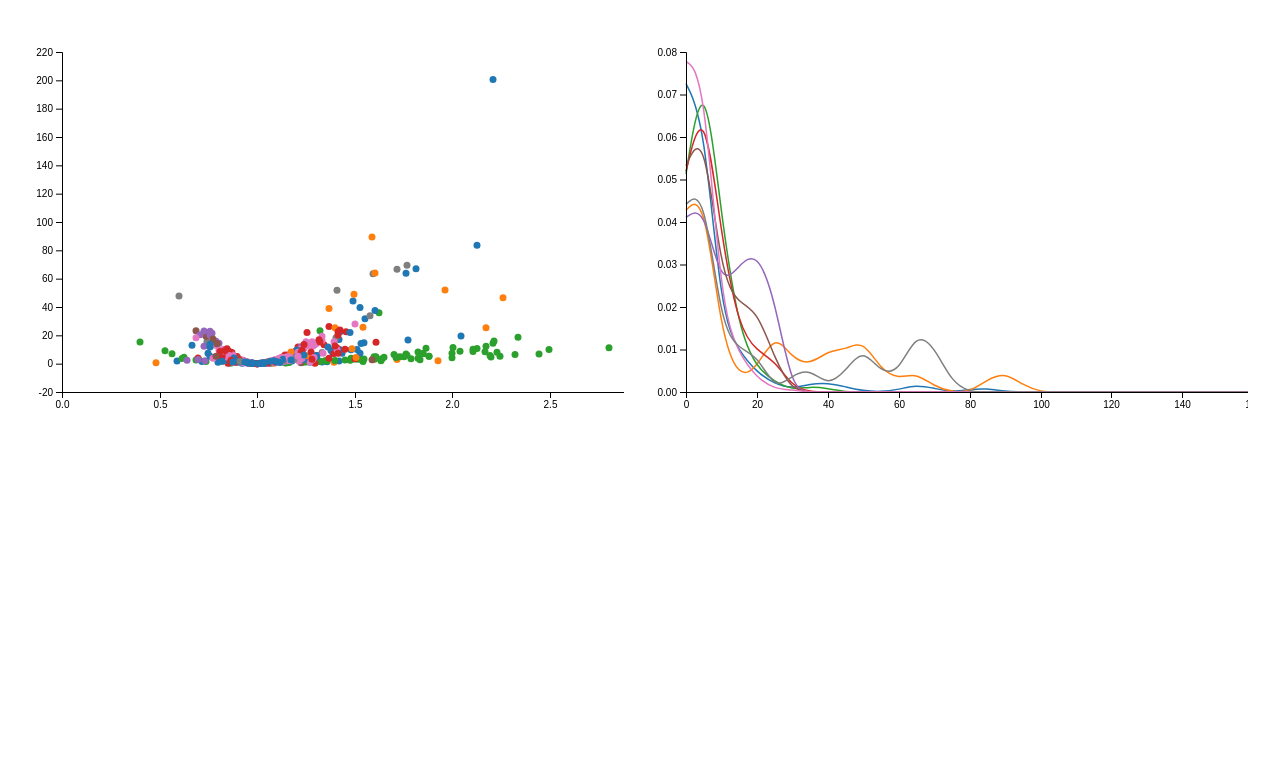
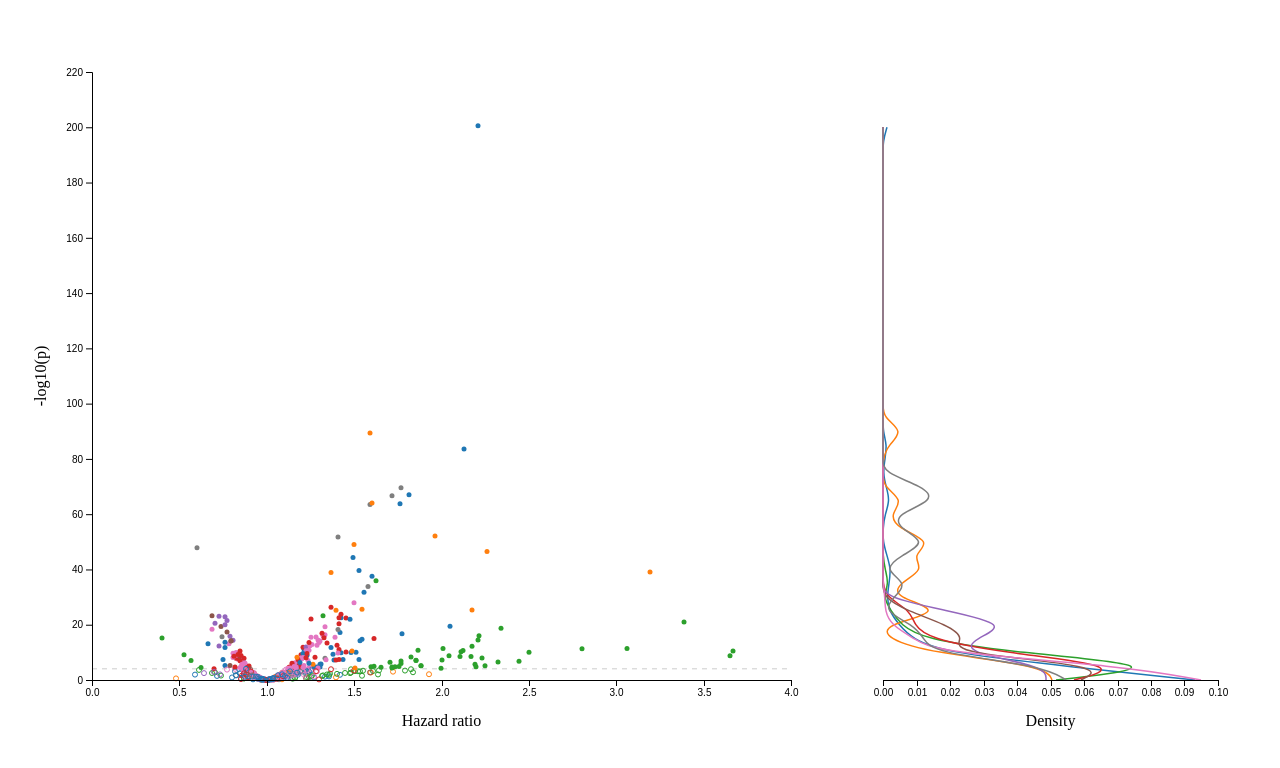
Before and after one commit to davkal/mortality, a website built with webpack: page public/index.html in a window 1280 px wide. Built offline with nearby package versions, Linux system fonts and the light colour scheme.

Commit message:
axis titles

```diff
--- a/public/index.html
+++ b/public/index.html
@@ -11,11 +11,11 @@
 
 <body>
   <div class="row">
-    <div id="fig2a-scatter" class="svg-container">
+    <div id="fig2a-scatter" class="svg-container" style="flex: 2">
       <svg />
     </div>
 
-    <div id="fig2a-line" class="svg-container">
+    <div id="fig2a-line" class="svg-container" style="flex: 1">
       <svg />
     </div>
   </div>
--- a/src/line.js
+++ b/src/line.js
@@ -1,10 +1,10 @@
 import * as d3 from 'd3';
 
 const MARGIN = {
-  top: 20, right: 30, bottom: 20, left: 30
+  top: 40, right: 30, bottom: 60, left: 30
 };
 const PADDING = {
-  top: 60, right: 60, bottom: 60, left: 60
+  top: 30, right: 0, bottom: 30, left: 0
 };
 const OUTER_WIDTH = 960;
 const OUTER_HEIGHT = 500;
@@ -12,7 +12,7 @@ const OUTER_HEIGHT = 500;
 // ES6 class
 class LineChart {
   constructor(id, {
-    data, xScale, yScale, outerWidth, outerHeight
+    data, xScale, yScale, outerWidth, outerHeight, yTitle, xTitle
   }) {
     this.id = id;
     this.data = data;
@@ -21,8 +21,8 @@ class LineChart {
 
     this.color = d3.scaleOrdinal(d3.schemeCategory10);
     this.el = document.getElementById(id);
-    this.baseWidth = outerWidth || this.el.outerWidth || OUTER_WIDTH;
-    this.baseHeight = outerHeight || this.el.outerHeight || OUTER_HEIGHT;
+    this.baseWidth = outerWidth || this.el.clientWidth || OUTER_WIDTH;
+    this.baseHeight = outerHeight || this.el.clientHeight || OUTER_HEIGHT;
     this.svg = d3.select(`#${this.id} svg`)
       .attr('width', this.baseWidth)
       .attr('height', this.baseHeight);
@@ -54,9 +54,23 @@ class LineChart {
     axes.append('g') // x axis
       .attr('class', 'axis')
       .attr('class', 'xaxis');
-    axes.append('g') // y axis
-      .attr('class', 'axis')
-      .attr('class', 'yaxis');
+    // axes.append('g') // y axis
+    //   .attr('class', 'axis')
+    //   .attr('class', 'yaxis');
+
+    axes.append('text')
+      .attr('transform', `translate(${(this.getWidth() / 2)},${this.getHeight() + PADDING.bottom})`)
+      .attr('dy', '1em')
+      .style('text-anchor', 'middle')
+      .text(xTitle);
+
+    axes.append('text')
+      .attr('transform', 'rotate(-90)')
+      .attr('y', 0 - PADDING.left)
+      .attr('x', 0 - (this.getHeight() / 2))
+      .attr('dy', '-1em')
+      .style('text-anchor', 'middle')
+      .text(yTitle);
 
     this.bindEvents();
     this.render();
--- a/src/main.js
+++ b/src/main.js
@@ -32,14 +32,23 @@ function prepareDataFig2a(data) {
   const processed = data.map(d => ({
     ...d,
     x: d.HR,
-    y: -Math.log10(d.p)
+    y: -Math.log10(d.p),
+    confidence: d['min_p.value2'] === 'HR P<9e-05'
   }));
   const xScale = d3.scaleLinear()
     .domain([0, Math.ceil(d3.max(processed, d => d.x))]);
   const yScale = d3.scaleLinear()
-    .domain([-1, Math.ceil(d3.max(processed, d => d.y))]);
+    .domain([0, Math.ceil(d3.max(processed, d => d.y))]);
+  const yLines = [-Math.log10(9e-05)];
 
-  return { data: processed, xScale, yScale };
+  return {
+    xTitle: 'Hazard ratio',
+    yTitle: '-log10(p)',
+    data: processed,
+    xScale,
+    yScale,
+    yLines
+  };
 }
 
 const kernelEpanechnikov = k => (v) => {
@@ -47,8 +56,8 @@ const kernelEpanechnikov = k => (v) => {
   return Math.abs(s) <= 1 ? (0.75 * (1 - (s * s))) / k : 0;
 };
 
-const kernelDensityEstimator = (kernel, X) => V =>
-  X.map(x => ({ x, y: d3.mean(V, v => kernel(x - v)) }));
+const kernelDensityEstimator = (kernel, ticks) => V =>
+  ticks.map(t => ({ y: t, x: d3.mean(V, v => kernel(t - v)) }));
 
 function prepareDataFig2aDensity(data) {
   const processed = data.map(d => ({
@@ -56,25 +65,26 @@ function prepareDataFig2aDensity(data) {
     x: d.HR,
     y: -Math.log10(d.p)
   }));
-  const xScale = d3.scaleLinear()
-    .domain([0, Math.ceil(d3.max(processed, d => d.y))]);
   const grouped = processed.reduce((acc, d) => {
     const { category } = d;
     if (!acc[category]) acc[category] = [];
     acc[category].push(d.y);
     return acc;
   }, {});
+  const yScale = d3.scaleLinear()
+    .domain([0, Math.ceil(d3.max(processed, d => d.y))]);
   const categories = Object.keys(grouped);
   const series = Object.values(grouped)
-    .map(kernelDensityEstimator(kernelEpanechnikov(7), xScale.ticks(40)));
+    .map(kernelDensityEstimator(kernelEpanechnikov(5), yScale.ticks(40)));
   series.forEach((s, i) => {
     s.category = categories[i];
   });
-  const max = d3.max(series.map(s => d3.max(s, d => d.y)));
-  const yScale = d3.scaleLinear()
+  const max = d3.max(series.map(s => d3.max(s, d => d.x)));
+  const xScale = d3.scaleLinear()
     .domain([0, max]);
 
   return {
+    xTitle: 'Density',
     data: series,
     labels: categories,
     xScale,
--- a/src/main.scss
+++ b/src/main.scss
@@ -9,6 +9,7 @@ body {
 .row {
   display: flex;
   margin: 1em;
+  height: 100vh;
 
   > div {
     margin: 1em;
@@ -23,10 +24,8 @@ body {
 
 .svg-container {
     position: relative;
-    // padding-bottom: 100%; /* aspect ratio */
-    vertical-align: top;
-    overflow: hidden;
 }
+
 .svg-content-responsive {
     display: inline-block;
     position: absolute;
@@ -41,6 +40,14 @@ body {
   shape-rendering: crispEdges;
 }
 
+.dot {
+  stroke-opacity: 0;
+  &.hollow {
+    stroke-opacity: 1;
+    fill-opacity: 0;
+  }
+}
+
 #viz {
   // position: fixed;
   // left: 0px;
--- a/src/scatter.js
+++ b/src/scatter.js
@@ -1,10 +1,10 @@
 import * as d3 from 'd3';
 
 const MARGIN = {
-  top: 20, right: 30, bottom: 20, left: 30
+  top: 40, right: 0, bottom: 60, left: 60
 };
 const PADDING = {
-  top: 60, right: 60, bottom: 60, left: 60
+  top: 30, right: 0, bottom: 30, left: 30
 };
 const OUTER_WIDTH = 960;
 const OUTER_HEIGHT = 500;
@@ -12,17 +12,18 @@ const OUTER_HEIGHT = 500;
 // ES6 class
 class ScatterChart {
   constructor(id, {
-    data, xScale, yScale, outerWidth, outerHeight
+    data, xScale, yScale, yLines, outerWidth, outerHeight, yTitle, xTitle
   }) {
     this.id = id;
     this.data = data;
     this.xScale = xScale;
     this.yScale = yScale;
+    this.yLines = yLines;
 
     this.color = d3.scaleOrdinal(d3.schemeCategory10);
     this.el = document.getElementById(id);
-    this.baseWidth = outerWidth || this.el.outerWidth || OUTER_WIDTH;
-    this.baseHeight = outerHeight || this.el.outerHeight || OUTER_HEIGHT;
+    this.baseWidth = outerWidth || this.el.clientWidth || OUTER_WIDTH;
+    this.baseHeight = outerHeight || this.el.clientHeight || OUTER_HEIGHT;
     this.svg = d3.select(`#${this.id} svg`)
       .attr('width', this.baseWidth)
       .attr('height', this.baseHeight);
@@ -40,6 +41,11 @@ class ScatterChart {
     const inner = this.svg.append('g')
       .attr('transform', `translate(${MARGIN.left}, ${MARGIN.top})`)
       .attr('class', 'inner');
+
+    // Make lines
+    inner.append('g')
+      .attr('class', 'lines');
+
     // Make dots
     inner.append('g')
       .attr('class', 'dots');
@@ -57,6 +63,20 @@ class ScatterChart {
     axes.append('g') // y axis
       .attr('class', 'axis')
       .attr('class', 'yaxis');
+
+    axes.append('text')
+      .attr('transform', `translate(${(this.getWidth() / 2)},${this.getHeight() + PADDING.bottom})`)
+      .attr('dy', '1em')
+      .style('text-anchor', 'middle')
+      .text(xTitle);
+
+    axes.append('text')
+      .attr('transform', 'rotate(-90)')
+      .attr('y', 0 - PADDING.left)
+      .attr('x', 0 - (this.getHeight() / 2))
+      .attr('dy', '-1em')
+      .style('text-anchor', 'middle')
+      .text(yTitle);
 
     this.bindEvents();
     this.render();
@@ -112,17 +132,30 @@ class ScatterChart {
     ScatterChart.setDots(dots.enter()
       .append('circle')
       .attr('fill', d => this.color(d.category))
-      .attr('class', 'dot'), xScale, yScale);
+      .attr('stroke', d => this.color(d.category))
+      .attr('class', d => (d.confidence ? 'dot' : 'dot hollow')), xScale, yScale);
 
     ScatterChart.setDots(dots, xScale, yScale);
+    dots.exit().remove();
 
-    dots.exit().remove();
+    // Set lines
+    const yLines = this.svg.select('g.inner g.lines')
+      .selectAll('.line')
+      .data(this.yLines);
+    yLines.enter()
+      .append('line')
+      .attr('stroke', '#ccc')
+      .attr('stroke-dasharray', '5, 5')
+      .attr('x1', xScale(xScale.domain()[0]))
+      .attr('x2', xScale(xScale.domain()[1]))
+      .attr('y1', d => yScale(d))
+      .attr('y2', d => yScale(d));
 
     this.setAxes(xScale, yScale);
   }
 
   static setDots(sel, xScale, yScale) {
-    sel.attr('r', 3.5)
+    sel.attr('r', 2.5)
       .attr('cx', d => xScale(d.x))
       .attr('cy', d => yScale(d.y));
   }
```
